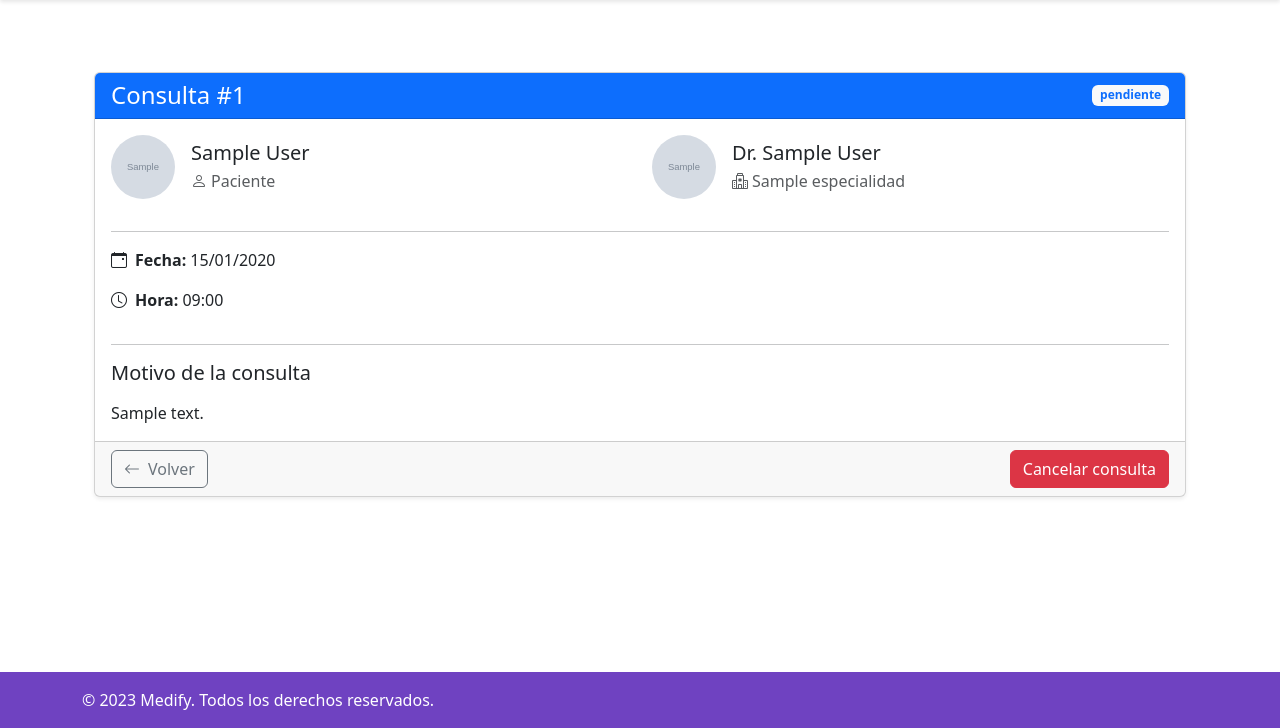
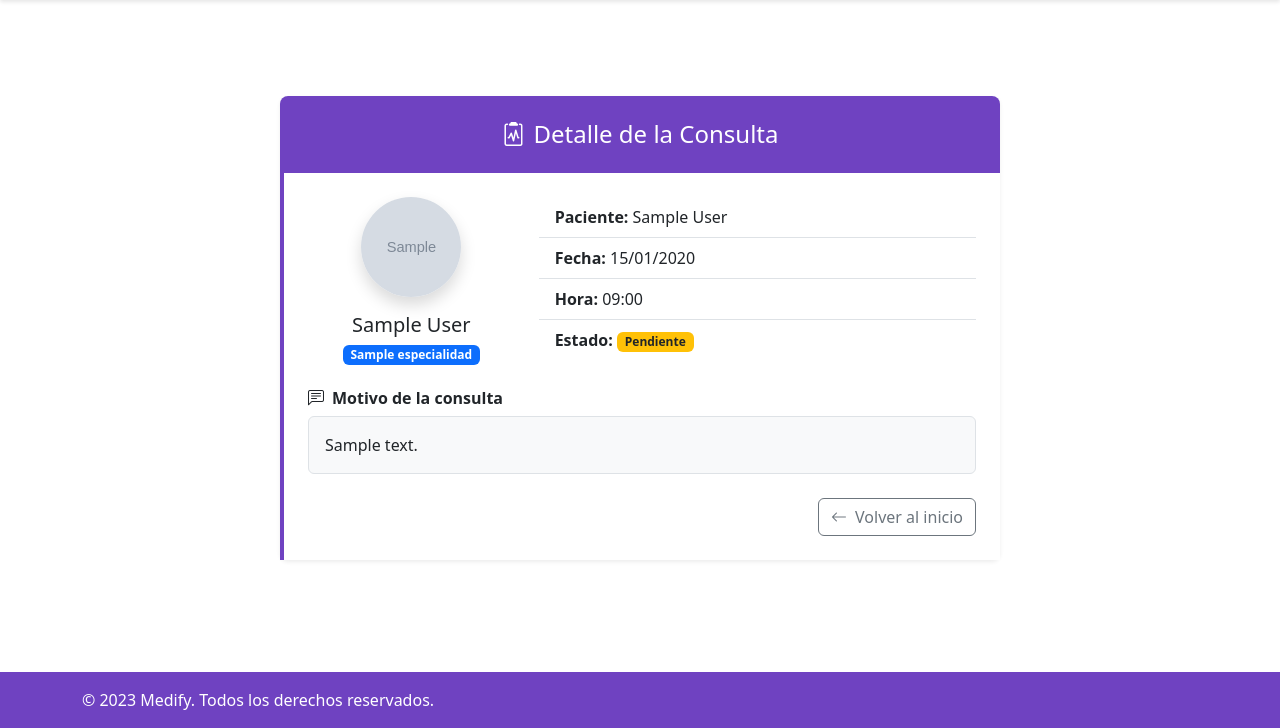
Before and after one commit to matecunille/Medify, a Django app: page /consultas/1/ in a window 1280 px wide. Shown: the part 72-800 px from the top of the page. Run offline with Django 5.2, Linux system fonts and the light colour scheme; a user stored in the database is signed in; tables that the repository leaves empty hold one stand-in row (values such as "Sample post"); grey boxes marked "Sample" are stand-in pictures; some libraries are stand-ins or nearby versions.

Commit message:
ultimos cambios

```diff
--- a/Templates/base.html
+++ b/Templates/base.html
@@ -30,14 +30,6 @@
                         </a>
                     </li>
 
-                    {% if user.rol == 'medico' %}
-                        <li class="nav-item">
-                          <a class="nav-link" href="{% url 'lista_consultas' %}">
-                            <i class="bi bi-calendar2-week me-1"></i>Consultas
-                          </a>
-                        </li>
-                    {% endif %}
-
                     <li class="nav-item dropdown">
                         <a class="nav-link dropdown-toggle d-flex align-items-center" href="#" id="navbarDropdown"
                            role="button" data-bs-toggle="dropdown" aria-expanded="false">
@@ -51,7 +43,7 @@
                             <li>
                                 <span class="dropdown-item-text text-muted small">
                                     <i class="bi bi-person-badge me-2"></i>
-                                    {% if user.is_staff %}Administrador{% elif user.es_medico %}Médico{% else %}Paciente{% endif %}
+                                    {% if user.rol == "medico" %}Médico{% else %}Paciente{% endif %}
                                 </span>
                             </li>
                             <li><hr class="dropdown-divider"></li>
--- a/Templates/consultas/detalle.html
+++ b/Templates/consultas/detalle.html
@@ -4,64 +4,61 @@
 {% block title %}Detalle de Consulta{% endblock %}
 
 {% block content %}
-<div class="container mt-4">
-    <div class="card shadow-sm">
-        <div class="card-header bg-primary text-white d-flex justify-content-between align-items-center">
-            <h4 class="mb-0">Consulta #{{ consulta.id }}</h4>
-            <span class="badge bg-light text-primary">{{ consulta.estado|default:"Pendiente" }}</span>
-        </div>
-        <div class="card-body">
-            <div class="row g-4">
-                <div class="col-md-6">
-                    <div class="d-flex align-items-center mb-3">
-                        <img src="{% if consulta.paciente.foto %}{{ consulta.paciente.foto.url }}{% else %}{% static 'img/default.jpg' %}{% endif %}"
-                             class="rounded-circle me-3" style="width: 64px; height: 64px; object-fit: cover;"
-                             alt="Foto del paciente">
-                        <div>
-                            <h5 class="mb-1">{{ consulta.paciente.get_full_name }}</h5>
-                            <p class="text-muted mb-0"><i class="bi bi-person me-1"></i>Paciente</p>
+<div class="container py-5">
+    <div class="row justify-content-center">
+        <div class="col-lg-8">
+            <div class="card form-card shadow-sm">
+                <div class="card-header">
+                    <h4 class="mb-0 text-white text-center">
+                        <i class="bi bi-clipboard2-pulse me-2"></i>Detalle de la Consulta
+                    </h4>
+                </div>
+                <div class="card-body form-section">
+                    <div class="row mb-4">
+                        <div class="col-md-4 text-center">
+                            <img src="{% if consulta.medico.foto %}{{ consulta.medico.foto.url }}{% else %}{% static 'img/default.jpg' %}{% endif %}"
+                                 class="rounded-circle mb-3 shadow"
+                                 style="width: 100px; height: 100px; object-fit: cover;"
+                                 alt="Foto del médico">
+                            <h5 class="mb-1">{{ consulta.medico.get_full_name }}</h5>
+                            <span class="badge bg-primary">{{ consulta.medico.especialidad }}</span>
+                        </div>
+                        <div class="col-md-8">
+                            <ul class="list-group list-group-flush">
+                                <li class="list-group-item">
+                                    <strong>Paciente:</strong> {{ consulta.paciente.get_full_name }}
+                                </li>
+                                <li class="list-group-item">
+                                    <strong>Fecha:</strong> {{ consulta.fecha|date:"d/m/Y" }}
+                                </li>
+                                <li class="list-group-item">
+                                    <strong>Hora:</strong> {{ consulta.hora }}
+                                </li>
+                                <li class="list-group-item">
+                                    <strong>Estado:</strong>
+                                    {% if consulta.estado == 'pendiente' %}
+                                        <span class="badge bg-warning text-dark">Pendiente</span>
+                                    {% elif consulta.estado == 'realizada' %}
+                                        <span class="badge bg-success">Realizada</span>
+                                    {% elif consulta.estado == 'cancelada' %}
+                                        <span class="badge bg-danger">Cancelada</span>
+                                    {% else %}
+                                        <span class="badge bg-secondary">{{ consulta.estado }}</span>
+                                    {% endif %}
+                                </li>
+                            </ul>
                         </div>
                     </div>
-                </div>
-                <div class="col-md-6">
-                    <div class="d-flex align-items-center mb-3">
-                        <img src="{% if consulta.medico.foto %}{{ consulta.medico.foto.url }}{% else %}{% static 'img/default.jpg' %}{% endif %}"
-                             class="rounded-circle me-3" style="width: 64px; height: 64px; object-fit: cover;"
-                             alt="Foto del médico">
-                        <div>
-                            <h5 class="mb-1">Dr. {{ consulta.medico.get_full_name }}</h5>
-                            <p class="text-muted mb-0"><i class="bi bi-hospital me-1"></i>{{ consulta.medico.especialidad }}</p>
-                        </div>
+                    <div class="mb-3">
+                        <h6 class="fw-bold mb-2"><i class="bi bi-chat-left-text me-2"></i>Motivo de la consulta</h6>
+                        <div class="p-3 rounded bg-light border">{{ consulta.descripcion }}</div>
                     </div>
-                </div>
-            </div>
 
-            <hr>
-
-            <div class="row">
-                <div class="col-md-6">
-                    <p><i class="bi bi-calendar-event me-2"></i><strong>Fecha:</strong> {{ consulta.fecha|date:"d/m/Y" }}</p>
-                    <p><i class="bi bi-clock me-2"></i><strong>Hora:</strong> {{ consulta.hora }}</p>
-                </div>
-            </div>
-
-            <hr>
-
-            <h5 class="mb-3">Motivo de la consulta</h5>
-            <p class="mb-0">{{ consulta.descripcion|default:"Sin descripción proporcionada" }}</p>
-        </div>
-        <div class="card-footer">
-            <div class="d-flex justify-content-between align-items-center">
-                <a href="{% url 'home' %}" class="btn btn-outline-secondary">
-                    <i class="bi bi-arrow-left me-2"></i>Volver
-                </a>
-                <div class="btn-group">
-                    {% if consulta.estado != 'cancelada' %}
-                    <form method="post" action="{% url 'cancelar_consulta' consulta.pk %}">
-                        {% csrf_token %}
-                        <button type="submit" class="btn btn-danger">Cancelar consulta</button>
-                    </form>
-                    {% endif %}
+                    <div class="d-flex justify-content-end mt-4">
+                        <a href="{% url 'home' %}" class="btn btn-outline-secondary">
+                            <i class="bi bi-arrow-left me-2"></i>Volver al inicio
+                        </a>
+                    </div>
                 </div>
             </div>
         </div>
--- a/consultas/urls.py
+++ b/consultas/urls.py
@@ -1,9 +1,8 @@
 from django.urls import path
-from .views import ConsultaDetailView, ConsultaListView, crear_consulta, cancelar_consulta
+from .views import  crear_consulta, cancelar_consulta, consulta_detalle
 
 urlpatterns = [
-    path('', ConsultaListView.as_view(), name='lista_consultas'),
-    path('<int:pk>/', ConsultaDetailView.as_view(), name='detalle_consulta'),
+    path('<int:pk>/', consulta_detalle, name='detalle_consulta'),
     path('<int:pk>/cancelar/', cancelar_consulta, name='cancelar_consulta'),
     path('crear/', crear_consulta, name='crear_consulta'),
 ]
--- a/consultas/views.py
+++ b/consultas/views.py
@@ -7,13 +7,6 @@ from .services.ConsultaService import ConsultaService
 from django.contrib.auth.mixins import LoginRequiredMixin
 from django.shortcuts import get_object_or_404
 from consultas.models import Consulta
-
-class ConsultaListView(LoginRequiredMixin, ListView):
-    template_name = "consultas/lista.html"
-    context_object_name = "consultas"
-
-    def get_queryset(self):
-        return ConsultaService.listar_consultas()
 
 @method_decorator(login_required, name='dispatch')
 class ConsultaDetailView(DetailView):
@@ -25,6 +18,18 @@ class ConsultaDetailView(DetailView):
         context = super().get_context_data(**kwargs)
         context['usuario'] = self.request.user
         return context
+
+@login_required
+def consulta_detalle(request, pk):
+    consulta = get_object_or_404(Consulta, pk=pk)
+    if request.user != consulta.paciente and request.user != consulta.medico:
+        return redirect('home')
+
+    context = {
+        'consulta': consulta,
+        'usuario': request.user
+    }
+    return render(request, 'consultas/detalle.html', context)
 
 @login_required
 def cancelar_consulta(request, pk):
--- a/static/css/styles.css
+++ b/static/css/styles.css
@@ -70,7 +70,6 @@
     }
 }
 
-/* Estilos para formularios */
 .form-card {
     border: none;
     box-shadow: 0 0 20px rgba(0,0,0,0.1);
@@ -121,3 +120,26 @@
 .form-control:focus + .input-group-text {
     border-color: #6f42c1;
 }
+
+/* Nuevos estilos personalizados */
+.custom-purple-badge {
+    background-color: #6f42c1;
+    color: white;
+}
+
+.custom-outline-purple {
+    color: #6f42c1;
+    border: 1px solid #6f42c1;
+    transition: all 0.3s ease;
+}
+
+.custom-outline-purple:hover {
+    background-color: #6f42c1;
+    color: white;
+}
+
+.hover-shadow:hover {
+        transform: translateY(-5px);
+        transition: transform 0.3s ease;
+        box-shadow: 0 .5rem 1rem rgba(0,0,0,.15)!important;
+    }
```
Also changed, not shown: Templates/home.html (+21 -24 lines), 1 other file.
